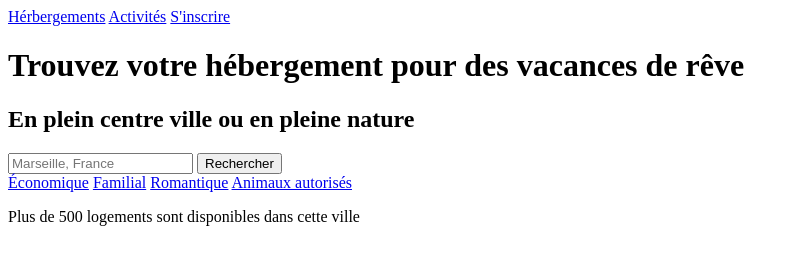
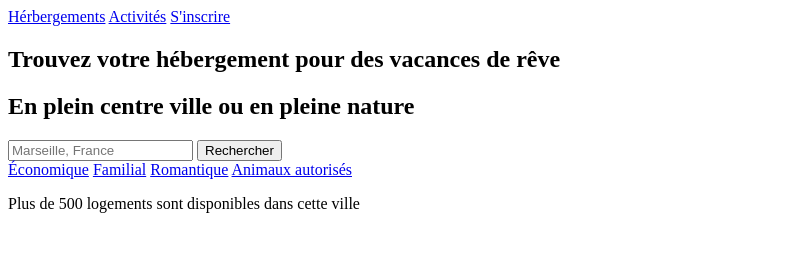
Before and after one commit to remisany/RemiSany_2_22032021, a plain HTML site: page index.html in a window 1280 px wide. Shown: the whole page, without its empty margins (0-799 px from the left). Drawn offline with Linux system fonts and the light colour scheme.

Commit message:
MAJ header, création de la section recherche

```diff
--- a/index.html
+++ b/index.html
@@ -11,9 +11,11 @@
             <a href="#Activites">Activités</a>
             <a href="#">S'inscrire</a>
         </nav>
+    </header>
+    <section id="recherche">
         <h1>Trouvez votre hébergement pour des vacances de rêve</h1>
         <h2>En plein centre ville ou en pleine nature</h2>
-        <div id="recherche">
+        <div id="ville">
             <label for="recherche-ville"></label>
             <input type="search" id="recherche-ville" name="recherche-ville" placeholder="Marseille, France">
             <button>Rechercher</button>
@@ -25,6 +27,6 @@
             <a href="#">Animaux autorisés</a>
         </div>
         <p id=info-ville>Plus de 500 logements sont disponibles dans cette ville</p>
-    </header>
+    </section>
 </body>
 </html>
```
